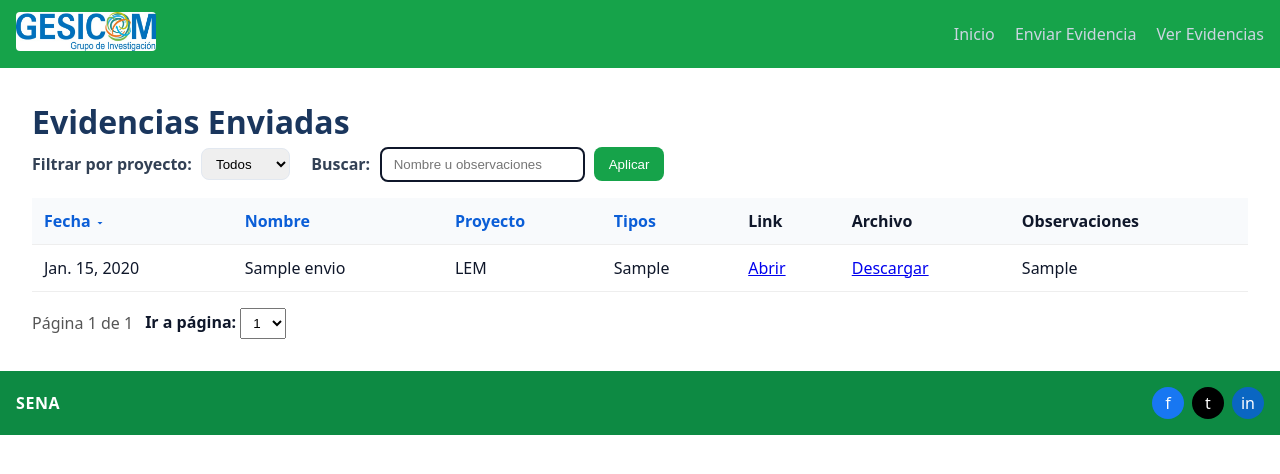
After one commit to eldani827/Proyecto-html, a Django app: page /evidencias/ in a window 1280 px wide. The commit adds this page. Shown: the top 474 px of the page. Run offline with Django 5.2, Linux system fonts and the light colour scheme; tables that the repository leaves empty hold one stand-in row (values such as "Sample post").

Commit message:
feat(app): guardar cambios en models, views, settings, urls, migraciones y plantilla de evidencias; mejorar compatibilidad Windows (CRLF)

```diff
--- /dev/null
+++ b/PRoyecto django/Proyecto-html/Gesicom/templates/evidencias_list.html
@@ -0,0 +1,162 @@
+{% load static highlight %}
+<!DOCTYPE html>
+<html lang="es">
+<head>
+  <meta charset="UTF-8">
+  <meta name="viewport" content="width=device-width, initial-scale=1.0">
+  <title>Listado de Evidencias</title>
+  <link rel="stylesheet" href="{% static 'CSS/main.css' %}">
+</head>
+<body>
+  <header class="topbar">
+    <div class="brand">
+      <img src="{% static 'CSS/img/gesicom.jpeg' %}" alt="Logo GESICOM" class="logo-img">
+    </div>
+    <nav class="nav">
+      <a href="{% url 'home' %}">Inicio</a>
+      <a href="{% url 'evidencia' %}">Enviar Evidencia</a>
+      <a href="{% url 'evidencias_list' %}">Ver Evidencias</a>
+    </nav>
+  </header>
+
+  <main class="main">
+    <h1 class="title">Evidencias Enviadas</h1>
+    <form method="get" class="filter-bar">
+      <label for="proyecto">Filtrar por proyecto:</label>
+      <select id="proyecto" name="proyecto">
+        <option value="">Todos</option>
+        <option value="LEM" {% if proyecto == 'LEM' %}selected{% endif %}>LEM</option>
+        <option value="GIVIT" {% if proyecto == 'GIVIT' %}selected{% endif %}>GIVIT</option>
+        <option value="ACAF" {% if proyecto == 'ACAF' %}selected{% endif %}>ACAF</option>
+        <option value="DEPOS" {% if proyecto == 'DEPOS' %}selected{% endif %}>DEPOS</option>
+        <option value="IFPI" {% if proyecto == 'IFPI' %}selected{% endif %}>IFPI</option>
+        <option value="TUGA" {% if proyecto == 'TUGA' %}selected{% endif %}>TUGA</option>
+      </select>
+      <label for="q" style="margin-left:12px;">Buscar:</label>
+      <input id="q" name="q" type="text" value="{{ q }}" placeholder="Nombre u observaciones" class="input-linea">
+      <input type="hidden" name="order" value="{{ order }}">
+      <input type="hidden" name="dir" value="{{ dir }}">
+      <button class="btn" type="submit">Aplicar</button>
+    </form>
+    <div class="table-responsive">
+      <table class="table">
+        <thead>
+          <tr>
+            <th>
+              <a class="sort-link {% if order == 'fecha_envio' %}active-sort{% endif %}" href="?proyecto={{ proyecto }}&q={{ q }}&order=fecha_envio&dir={% if order == 'fecha_envio' and dir == 'asc' %}desc{% else %}asc{% endif %}">
+                Fecha
+                {% if order == 'fecha_envio' %}
+                  {% if dir == 'asc' %}
+                    <svg class="sort-icon" width="10" height="10" viewBox="0 0 24 24" aria-hidden="true"><path d="M12 6l-6 6h12z" fill="currentColor"/></svg>
+                  {% else %}
+                    <svg class="sort-icon" width="10" height="10" viewBox="0 0 24 24" aria-hidden="true"><path d="M6 12l6 6 6-6z" fill="currentColor"/></svg>
+                  {% endif %}
+                {% endif %}
+              </a>
+            </th>
+            <th>
+              <a class="sort-link {% if order == 'nombre' %}active-sort{% endif %}" href="?proyecto={{ proyecto }}&q={{ q }}&order=nombre&dir={% if order == 'nombre' and dir == 'asc' %}desc{% else %}asc{% endif %}">
+                Nombre
+                {% if order == 'nombre' %}
+                  {% if dir == 'asc' %}
+                    <svg class="sort-icon" width="10" height="10" viewBox="0 0 24 24" aria-hidden="true"><path d="M12 6l-6 6h12z" fill="currentColor"/></svg>
+                  {% else %}
+                    <svg class="sort-icon" width="10" height="10" viewBox="0 0 24 24" aria-hidden="true"><path d="M6 12l6 6 6-6z" fill="currentColor"/></svg>
+                  {% endif %}
+                {% endif %}
+              </a>
+            </th>
+            <th>
+              <a class="sort-link {% if order == 'proyecto' %}active-sort{% endif %}" href="?proyecto={{ proyecto }}&q={{ q }}&order=proyecto&dir={% if order == 'proyecto' and dir == 'asc' %}desc{% else %}asc{% endif %}">
+                Proyecto
+                {% if order == 'proyecto' %}
+                  {% if dir == 'asc' %}
+                    <svg class="sort-icon" width="10" height="10" viewBox="0 0 24 24" aria-hidden="true"><path d="M12 6l-6 6h12z" fill="currentColor"/></svg>
+                  {% else %}
+                    <svg class="sort-icon" width="10" height="10" viewBox="0 0 24 24" aria-hidden="true"><path d="M6 12l6 6 6-6z" fill="currentColor"/></svg>
+                  {% endif %}
+                {% endif %}
+              </a>
+            </th>
+            <th>
+              <a class="sort-link {% if order == 'tipo_evidencia' %}active-sort{% endif %}" href="?proyecto={{ proyecto }}&q={{ q }}&order=tipo_evidencia&dir={% if order == 'tipo_evidencia' and dir == 'asc' %}desc{% else %}asc{% endif %}">
+                Tipos
+                {% if order == 'tipo_evidencia' %}
+                  {% if dir == 'asc' %}
+                    <svg class="sort-icon" width="10" height="10" viewBox="0 0 24 24" aria-hidden="true"><path d="M12 6l-6 6h12z" fill="currentColor"/></svg>
+                  {% else %}
+                    <svg class="sort-icon" width="10" height="10" viewBox="0 0 24 24" aria-hidden="true"><path d="M6 12l6 6 6-6z" fill="currentColor"/></svg>
+                  {% endif %}
+                {% endif %}
+              </a>
+            </th>
+            <th>Link</th>
+            <th>Archivo</th>
+            <th>Observaciones</th>
+          </tr>
+        </thead>
+        <tbody>
+          {% for e in envios %}
+          <tr>
+            <td>{{ e.fecha_envio }}</td>
+            <td>{{ e.nombre|default:'—'|highlight:q }}</td>
+            <td>{{ e.get_proyecto_display }}</td>
+            <td>{{ e.tipo_evidencia|highlight:q }}</td>
+            <td>
+              {% if e.link_evidencia %}
+                <a href="{{ e.link_evidencia }}" target="_blank" rel="noopener">Abrir</a>
+              {% else %}
+                —
+              {% endif %}
+            </td>
+            <td>
+              {% if e.archivo_evidencia %}
+                <a href="{{ e.archivo_evidencia.url }}" target="_blank" rel="noopener">Descargar</a>
+              {% else %}
+                —
+              {% endif %}
+            </td>
+            <td>{{ e.observaciones|default:'—'|highlight:q }}</td>
+          </tr>
+          {% empty %}
+          <tr><td colspan="7">No hay evidencias registradas.</td></tr>
+          {% endfor %}
+        </tbody>
+      </table>
+    </div>
+    <div class="pagination">
+      {% if envios.has_previous %}
+        <a class="btn" href="?proyecto={{ proyecto }}&q={{ q }}&order={{ order }}&dir={{ dir }}&page={{ envios.previous_page_number }}">« Anterior</a>
+      {% endif %}
+      <span class="page-info">Página {{ envios.number }} de {{ envios.paginator.num_pages }}</span>
+      <form method="get" class="page-select">
+        <input type="hidden" name="proyecto" value="{{ proyecto }}">
+        <input type="hidden" name="order" value="{{ order }}">
+        <input type="hidden" name="dir" value="{{ dir }}">
+        <input type="hidden" name="q" value="{{ q }}">
+        <label for="page">Ir a página:</label>
+        <select id="page" name="page" onchange="this.form.submit()">
+          {% for p in envios.paginator.page_range %}
+            <option value="{{ p }}" {% if p == envios.number %}selected{% endif %}>{{ p }}</option>
+          {% endfor %}
+        </select>
+      </form>
+      {% if envios.has_next %}
+        <a class="btn" href="?proyecto={{ proyecto }}&q={{ q }}&order={{ order }}&dir={{ dir }}&page={{ envios.next_page_number }}">Siguiente »</a>
+      {% endif %}
+    </div>
+  </main>
+
+  <footer class="footer">
+    <div class="footer-left">
+      <div class="sena">SENA</div>
+    </div>
+    <div class="footer-social">
+      <span class="circle">f</span>
+      <span class="circle">t</span>
+      <span class="circle">in</span>
+    </div>
+  </footer>
+
+</body>
+</html>
--- /dev/null
+++ b/PRoyecto django/Proyecto-html/Gesicom/templatetags/__init__.py
@@ -0,0 +1 @@
+# Required for Django to recognize templatetags package
--- /dev/null
+++ b/PRoyecto django/Proyecto-html/Gesicom/templatetags/highlight.py
@@ -0,0 +1,21 @@
+from django import template
+from django.utils.html import escape
+from django.utils.safestring import mark_safe
+import re
+
+register = template.Library()
+
+@register.filter
+def highlight(value, query):
+    """Wrap matching substrings of 'value' with <mark> for the given query.
+    Case-insensitive; safely escapes original value and marks result safe.
+    """
+    if not value or not query:
+        return value
+    try:
+        pattern = re.compile(re.escape(str(query)), re.IGNORECASE)
+        escaped = escape(str(value))
+        result = pattern.sub(lambda m: f"<mark>{m.group(0)}</mark>", escaped)
+        return mark_safe(result)
+    except Exception:
+        return value
--- a/PRoyecto django/Proyecto-html/Gesicom/views.py
+++ b/PRoyecto django/Proyecto-html/Gesicom/views.py
@@ -1,6 +1,9 @@
 from django.shortcuts import render, redirect
+from django.core.paginator import Paginator
+from django.db.models import Q
 from django.contrib.auth import authenticate, login, logout
 from django.contrib.auth.models import User
+from .models import Envio
 
 def index(request):
     # Mantener compatibilidad; usar home como contenido principal
@@ -90,3 +93,87 @@ def role_coordinador(request):
 def portal(request):
     # Redirige al selector de roles (home)
     return redirect('home')
+
+def evidencia(request):
+    # Formulario de envío de evidencias: guarda archivo y link
+    if request.method == 'POST':
+        nombre = request.POST.get('nombre', '').strip()
+        proyecto = (request.POST.get('opcion', '') or '').strip()
+        tipos = request.POST.getlist('evidencias')
+        tipo_evidencia = ', '.join(tipos) if tipos else 'Sin especificar'
+        link = request.POST.get('linkArchivo', '').strip()
+        archivo = request.FILES.get('archivo')
+        observaciones = request.POST.get('observaciones', '').strip()
+
+        errors = []
+        if not (link or archivo):
+            errors.append('Debe proporcionar un enlace o adjuntar un archivo (al menos uno).')
+        if not nombre:
+            errors.append('El nombre es obligatorio.')
+        if not proyecto:
+            errors.append('Debe seleccionar el proyecto.')
+
+        if errors:
+            return render(request, 'formulario.html', {
+                'errors': errors,
+                'success': False,
+                'nombre': nombre,
+                'proyecto': proyecto,
+                'tipos': tipos,
+                'linkArchivo': link,
+                'observaciones': observaciones,
+            })
+
+        envio = Envio(
+            nombre=nombre,
+            proyecto=proyecto,
+            tipo_evidencia=tipo_evidencia,
+            link_evidencia=link,
+            archivo_evidencia=archivo,
+            observaciones=observaciones,
+        )
+        envio.save()
+        return render(request, 'formulario.html', {'success': True})
+
+    return render(request, 'formulario.html')
+
+def evidencias_list(request):
+    qs = Envio.objects.all()
+
+    # Filtro por proyecto
+    proyecto = request.GET.get('proyecto', '')
+    if proyecto:
+        qs = qs.filter(proyecto=proyecto)
+
+    # Búsqueda por nombre, tipo y observaciones
+    q = (request.GET.get('q') or '').strip()
+    if q:
+        qs = qs.filter(
+            Q(nombre__icontains=q) |
+            Q(tipo_evidencia__icontains=q) |
+            Q(observaciones__icontains=q)
+        )
+
+    # Ordenamiento
+    order = request.GET.get('order', 'fecha_envio')
+    direction = request.GET.get('dir', 'desc')
+    allowed = {'fecha_envio', 'nombre', 'proyecto', 'tipo_evidencia'}
+    if order in allowed:
+        sort = order if direction == 'asc' else f'-{order}'
+        qs = qs.order_by(sort)
+    else:
+        qs = qs.order_by('-fecha_envio')
+
+    # Paginación (tamaño fijo)
+    paginator = Paginator(qs, 10)
+    page_number = request.GET.get('page')
+    page_obj = paginator.get_page(page_number)
+
+    context = {
+        'envios': page_obj,
+        'proyecto': proyecto,
+        'order': order,
+        'dir': direction,
+        'q': q,
+    }
+    return render(request, 'evidencias_list.html', context)
--- a/PRoyecto django/Proyecto-html/SENNOVA/settings.py
+++ b/PRoyecto django/Proyecto-html/SENNOVA/settings.py
@@ -117,6 +117,10 @@ USE_TZ = True
 
 STATIC_URL = 'static/'
 
+# Media (uploads de archivos de evidencias)
+MEDIA_URL = '/media/'
+MEDIA_ROOT = BASE_DIR / 'media'
+
 # Email backend for password reset (development: prints emails to console)
 EMAIL_BACKEND = 'django.core.mail.backends.console.EmailBackend'
 DEFAULT_FROM_EMAIL = 'no-reply@gesicom.local'
--- a/PRoyecto django/Proyecto-html/SENNOVA/urls.py
+++ b/PRoyecto django/Proyecto-html/SENNOVA/urls.py
@@ -16,6 +16,8 @@ Including another URLconf
 """
 from django.contrib import admin
 from django.urls import path
+from django.conf import settings
+from django.conf.urls.static import static
 from django.contrib.auth import views as auth_views
 from Gesicom import views as gesicom_views
 
@@ -30,9 +32,16 @@ urlpatterns = [
     path('roles/investigador/', gesicom_views.role_investigador, name='role_investigador'),
     path('roles/dinamizador/', gesicom_views.role_dinamizador, name='role_dinamizador'),
     path('roles/coordinador/', gesicom_views.role_coordinador, name='role_coordinador'),
+    # Evidencias: formulario de envío
+    path('evidencia/', gesicom_views.evidencia, name='evidencia'),
+    path('evidencias/', gesicom_views.evidencias_list, name='evidencias_list'),
     # Password reset flow
     path('password_reset/', auth_views.PasswordResetView.as_view(), name='password_reset'),
     path('password_reset/done/', auth_views.PasswordResetDoneView.as_view(), name='password_reset_done'),
     path('reset/<uidb64>/<token>/', auth_views.PasswordResetConfirmView.as_view(), name='password_reset_confirm'),
     path('reset/done/', auth_views.PasswordResetCompleteView.as_view(), name='password_reset_complete'),
 ]
+
+# Servir archivos media en desarrollo
+if settings.DEBUG:
+    urlpatterns += static(settings.MEDIA_URL, document_root=settings.MEDIA_ROOT)
```
Also changed, not shown: PRoyecto django/Proyecto-html/Gesicom/models.py (+13 -14 lines), PRoyecto django/Proyecto-html/Gesicom/templates/formulario.html (+25 -15 lines), PRoyecto django/Proyecto-html/Gesicom/migrations/0002_envio_rol_instructor_usuario.py (added), PRoyecto django/Proyecto-html/Gesicom/migrations/0003_envio_nombre_envio_observaciones_envio_proyecto.py (added), 1 other file.
